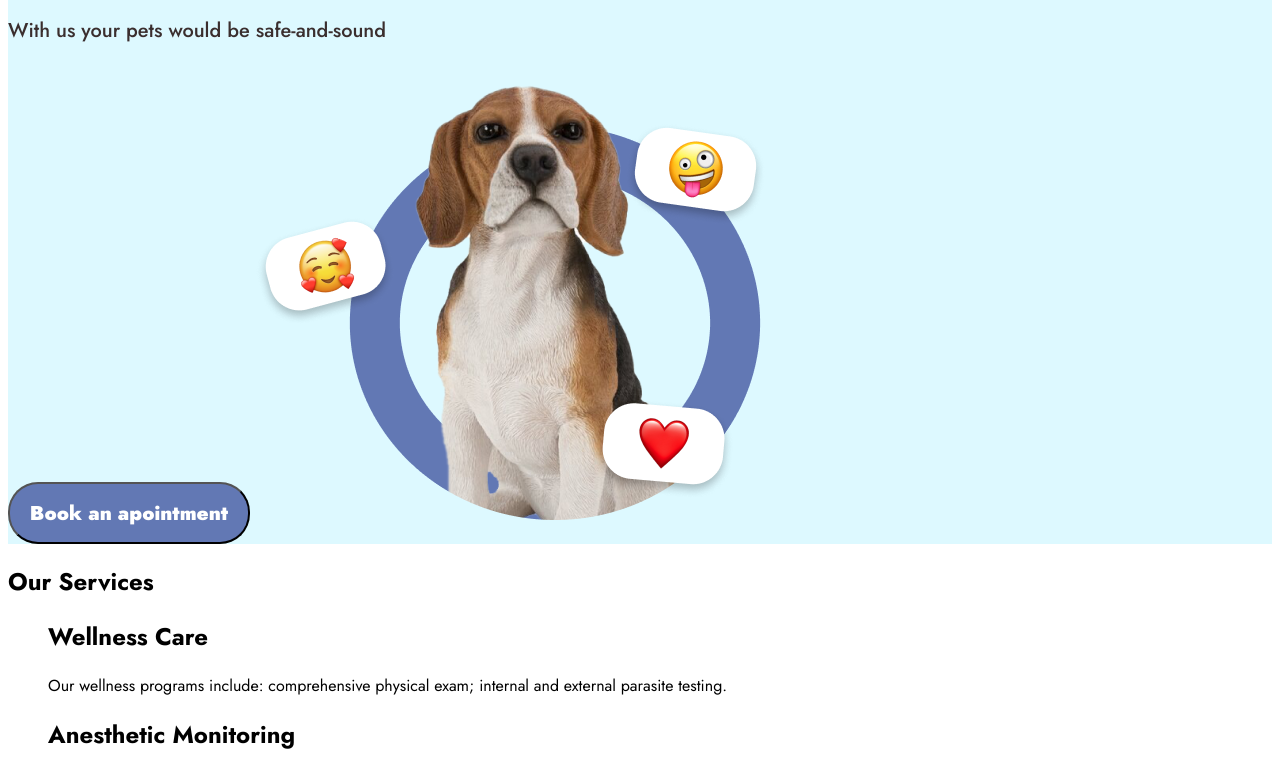
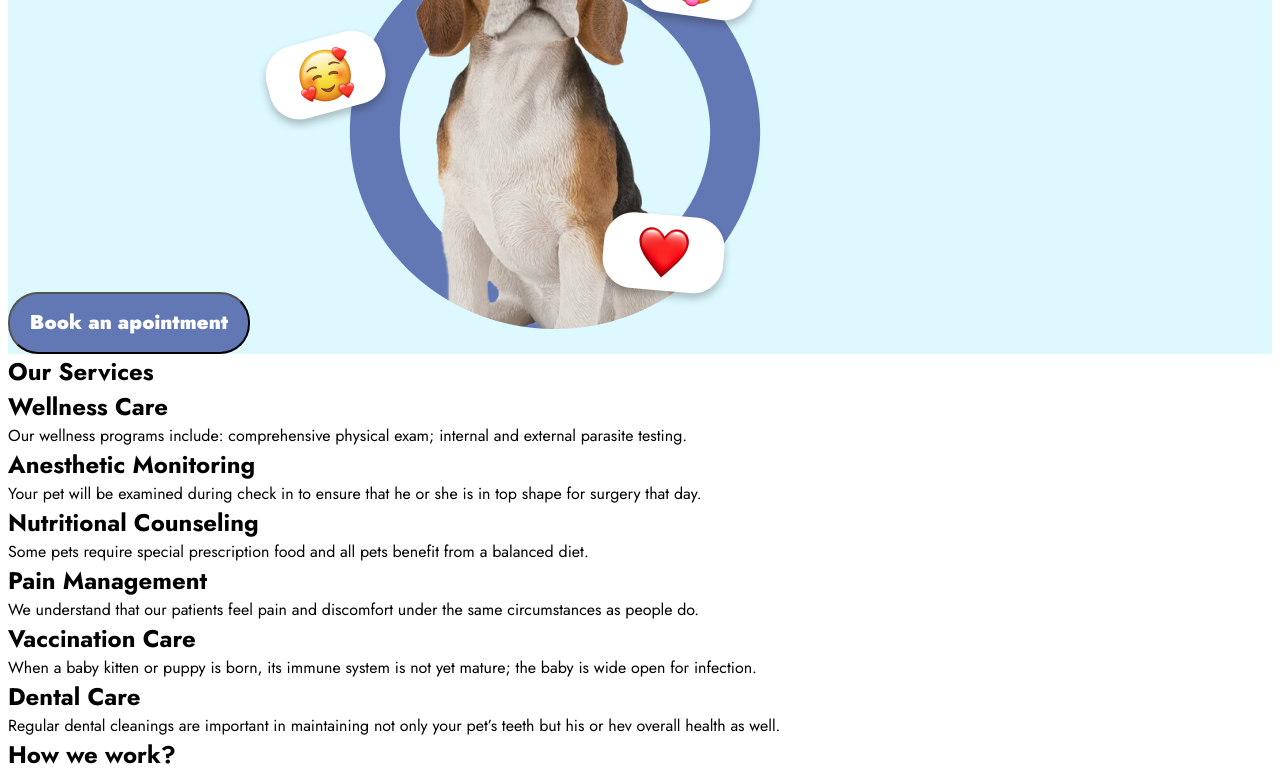
Before and after one commit to MychailoM/Med-pat, a plain HTML site: page index.html in a window 1280 px wide. Shown: the part 491-1260 px from the top of the page. Drawn offline with Linux system fonts and the light colour scheme.

Commit message:
обнулив стандартні стилі

```diff
--- a/style.css
+++ b/style.css
@@ -9,6 +9,13 @@
 
 ul{
     list-style: none;
+    padding: 0;
+    margin: 0;
+}
+
+h1,h2,h3,h4,p{
+    margin-bottom: 0;
+    margin-top: 0;
 }
 
 *{
```
